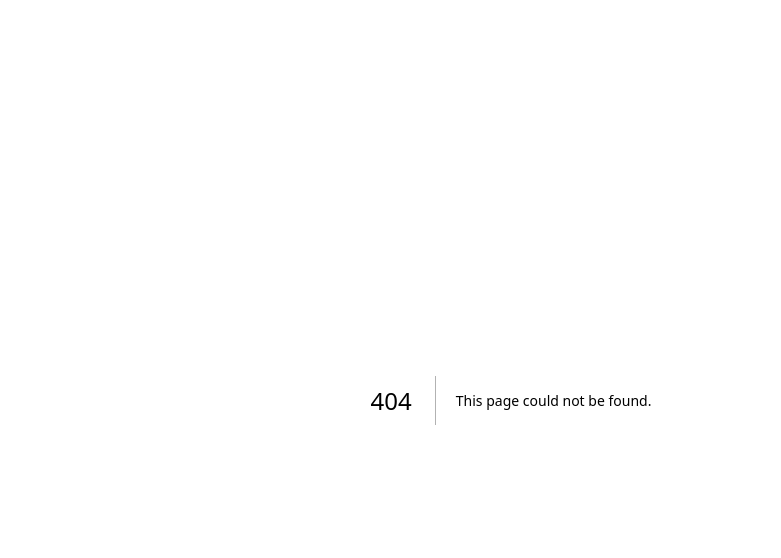
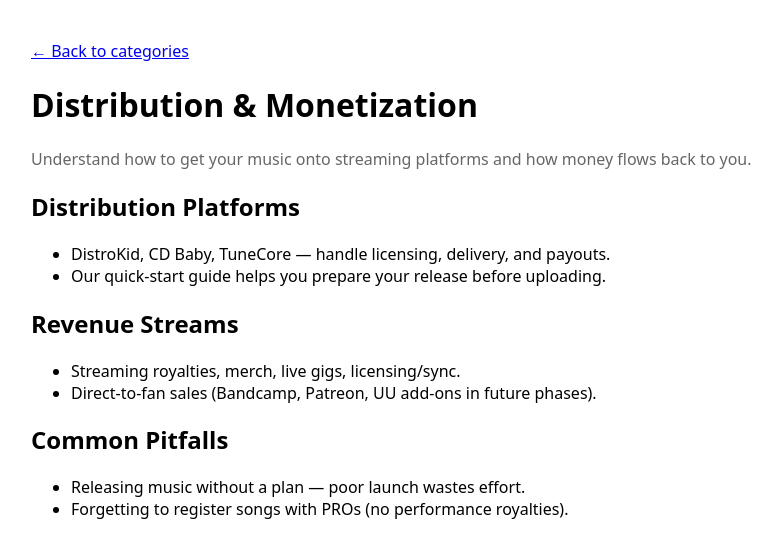
Before and after one commit to theunsignedunderground/uu-main-site, a Next.js app: page /dashboard/artist-manager/distribution-monetization in a window 1280 px wide. Before the commit this address had no page. Shown: the top 558 px of the page, without its empty margins (129-910 px from the left). Built offline with nearby package versions, Linux system fonts and the light colour scheme.

Commit message:
Create distribution-monetization.js

```diff
--- /dev/null
+++ b/pages/dashboard/artist-manager/distribution-monetization.js
@@ -0,0 +1,36 @@
+export default function Distribution() {
+  return (
+    <main style={{padding:"2rem", maxWidth:960, margin:"0 auto", fontFamily:"system-ui, Arial, sans-serif"}}>
+      <a href="/dashboard/artist-manager">← Back to categories</a>
+      <h1>Distribution & Monetization</h1>
+      <p style={{color:"#666"}}>
+        Understand how to get your music onto streaming platforms and how money flows back to you.
+      </p>
+
+      <section style={sec}>
+        <h2>Distribution Platforms</h2>
+        <ul>
+          <li>DistroKid, CD Baby, TuneCore — handle licensing, delivery, and payouts.</li>
+          <li>Our quick-start guide helps you prepare your release before uploading.</li>
+        </ul>
+      </section>
+
+      <section style={sec}>
+        <h2>Revenue Streams</h2>
+        <ul>
+          <li>Streaming royalties, merch, live gigs, licensing/sync.</li>
+          <li>Direct-to-fan sales (Bandcamp, Patreon, UU add-ons in future phases).</li>
+        </ul>
+      </section>
+
+      <section style={sec}>
+        <h2>Common Pitfalls</h2>
+        <ul>
+          <li>Releasing music without a plan — poor launch wastes effort.</li>
+          <li>Forgetting to register songs with PROs (no performance royalties).</li>
+        </ul>
+      </section>
+    </main>
+  );
+}
+const sec = { marginTop:18 };
```
